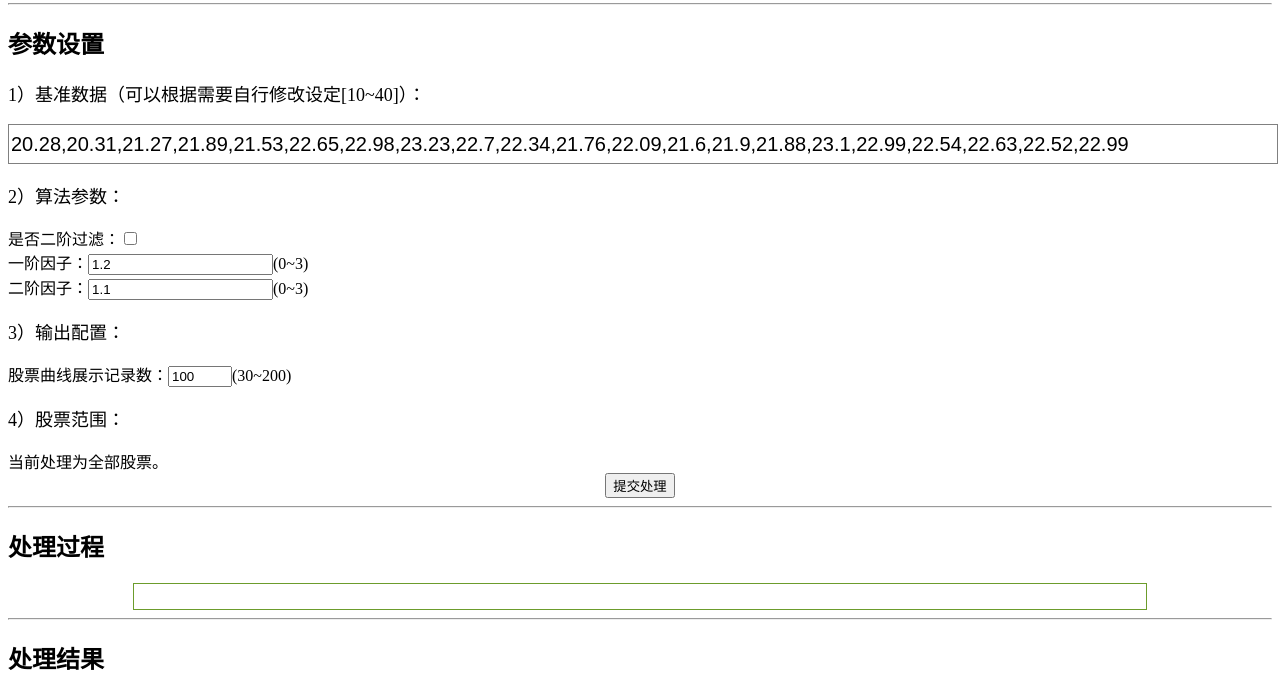
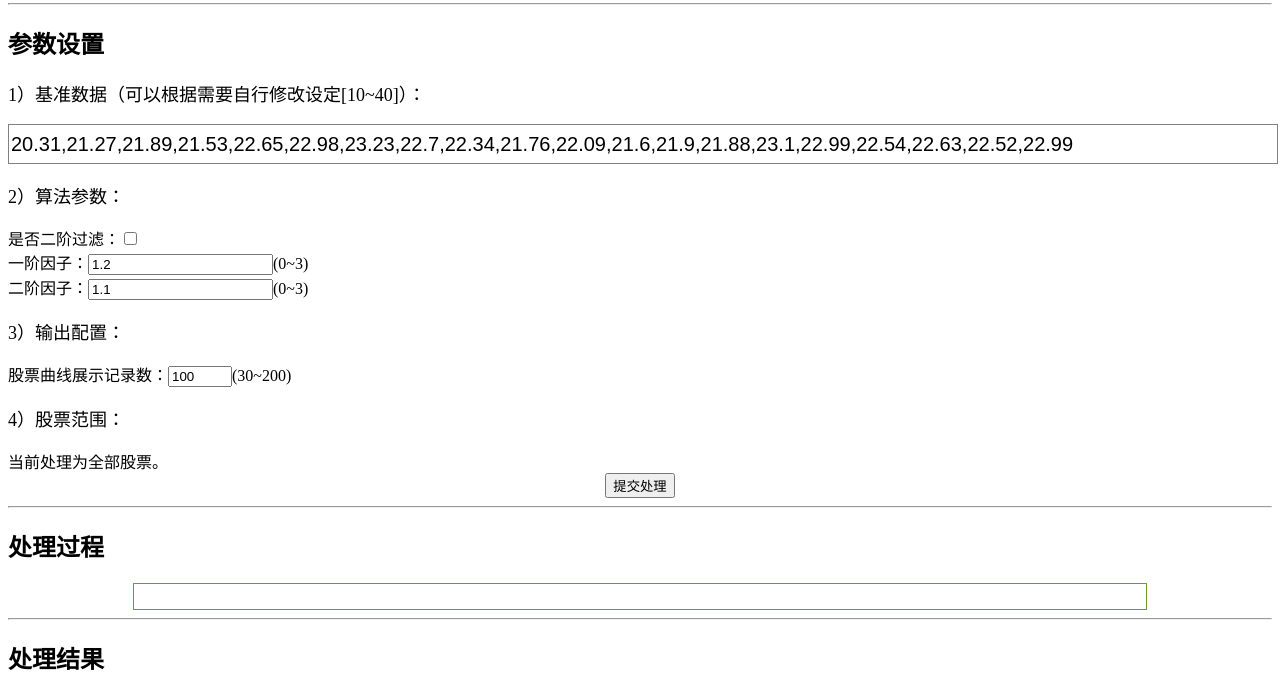
Before and after one commit to tbgai/stockfilter-front, a plain HTML site: page index.html in a window 1280 px wide. Shown: the part 87-779 px from the top of the page. Drawn offline with Linux system fonts and the light colour scheme.

Commit message:
update init data

```diff
--- a/index.html
+++ b/index.html
@@ -13,7 +13,7 @@
 		<hr>
 		<h2>参数设置</h2>
 		<h3>1）基准数据（可以根据需要自行修改设定[10~40]）：</h3>
-		<input type="text" name="basestk" id="basestk_txt" class="item_text1" value="20.28,20.31,21.27,21.89,21.53,22.65,22.98,23.23,22.7,22.34,21.76,22.09,21.6,21.9,21.88,23.1,22.99,22.54,22.63,22.52,22.99">
+		<input type="text" name="basestk" id="basestk_txt" class="item_text1" value="20.31,21.27,21.89,21.53,22.65,22.98,23.23,22.7,22.34,21.76,22.09,21.6,21.9,21.88,23.1,22.99,22.54,22.63,22.52,22.99">
 
 		<h3>2）算法参数：</h3>
 		<label>是否二阶过滤：</label><input type="checkbox" id="delta2_chk" value="0">
```
